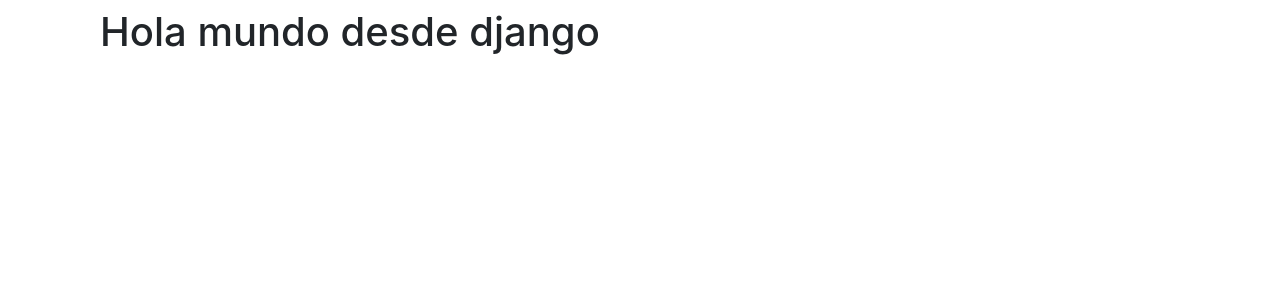
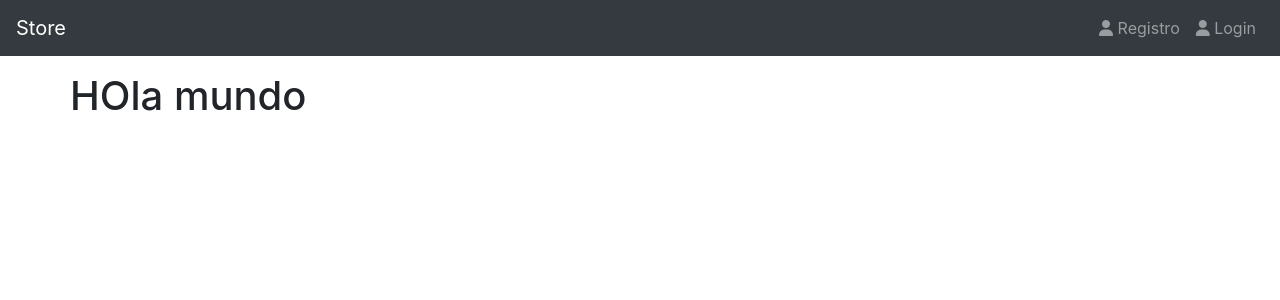
Before and after one commit to fedeaacevedo/store, a Django app: page / in a window 1280 px wide. Shown: the top 300 px of the page. Run offline with Django 4.2, Linux system fonts and the light colour scheme; some libraries are stand-ins or nearby versions.

Commit message:
Navbar & rutas

```diff
--- a/templates/base.html
+++ b/templates/base.html
@@ -28,7 +28,7 @@
 
   </body>
 
-
+  <script src="https://kit.fontawesome.com/224f9fb64e.js" crossorigin="anonymous"></script>
   <script src="https://code.jquery.com/jquery-3.3.1.slim.min.js" integrity="sha384-q8i/X+965DzO0rT7abK41JStQIAqVgRVzpbzo5smXKp4YfRvH+8abtTE1Pi6jizo" crossorigin="anonymous"></script>
   <script src="https://cdnjs.cloudflare.com/ajax/libs/popper.js/1.14.7/umd/popper.min.js" integrity="sha384-UO2eT0CpHqdSJQ6hJty5KVphtPhzWj9WO1clHTMGa3JDZwrnQq4sF86dIHNDz0W1" crossorigin="anonymous"></script>
   <script src="https://stackpath.bootstrapcdn.com/bootstrap/4.3.1/js/bootstrap.min.js" integrity="sha384-JjSmVgyd0p3pXB1rRibZUAYoIIy6OrQ6VrjIEaFf/nJGzIxFDsf4x0xIM+B07jRM" crossorigin="anonymous"></script>
--- a/templates/index.html
+++ b/templates/index.html
@@ -1,32 +1,8 @@
-<!DOCTYPE html>
-<html lang="en">
-<head>
-    <meta charset="UTF-8">
-    <meta http-equiv="X-UA-Compatible" content="IE=edge">
-    <meta name="viewport" content="width=device-width, initial-scale=1.0">
-    <title>Document</title>
-    <link rel="stylesheet" href="https://cdn.jsdelivr.net/npm/bootstrap@4.6.1/dist/css/bootstrap.min.css" integrity="sha384-zCbKRCUGaJDkqS1kPbPd7TveP5iyJE0EjAuZQTgFLD2ylzuqKfdKlfG/eSrtxUkn" crossorigin="anonymous"></head>
-<body>
-    <div class="container">
-
-       <div class="col">
-           <h1>{{ message }}</h1>
-           <h1>Hola mundo desde django</h1>
-       </div>
+{% extends 'base.html' %}
 
 
-    </div>
+{% block content %}
 
+<h1>HOla mundo</h1>
 
-
-
-
-
-
-
-
-
-    <script src="https://cdn.jsdelivr.net/npm/jquery@3.5.1/dist/jquery.slim.min.js" integrity="sha384-DfXdz2htPH0lsSSs5nCTpuj/zy4C+OGpamoFVy38MVBnE+IbbVYUew+OrCXaRkfj" crossorigin="anonymous"></script>
-    <script src="https://cdn.jsdelivr.net/npm/bootstrap@4.6.1/dist/js/bootstrap.bundle.min.js" integrity="sha384-fQybjgWLrvvRgtW6bFlB7jaZrFsaBXjsOMm/tB9LTS58ONXgqbR9W8oWht/amnpF" crossorigin="anonymous"></script>
-</body>
-</html>
+{% endblock %}
--- a/templates/navbar.html
+++ b/templates/navbar.html
@@ -1,7 +1,43 @@
+{% url 'login' as login %}
+{% url 'register' as register %}
+{% url 'logout' as logout %}
+
 <div class="navbar navbar-expand-md bg-dark navbar-dark">
     <a href="#" class="navbar-brand">Store</a>
 
-    <button class="navbar-toogler navbar-toogler-rigth" data-toggle="collapse" data-target="#navb">
-        <span class="navbar-toogle-icon"></span>
+    <button type="button" name="button" class="navbar-toggler navbar-toggler-right" data-toggle="collapse"
+        data-target="#navb">
+        <span class="navbar-toggler-icon"></span>
     </button>
+
+    <div id="navbar" class="navbar-collapse collapse hide">
+
+        <ul class="nav navbar-nav ml-auto">
+
+            {% if user.is_authenticated %}
+
+            <li class="navbar-item {% if requests.path == logout %}active{% endif %}">
+                <a href="{{ logout }}" class="nav-link">
+                    <span class="fas fa-sign-in-alt"></span>
+                    Logout</a>
+            </li>
+
+            {% else %}
+
+            <li class="navbar-item {% if requests.path == register %}active{% endif %}">
+                <a href="{{ register }}" class="nav-link">
+                    <span class="fas fa-user"></span>
+                    Registro</a>
+            </li>
+
+            <li class="navbar-item {% if requests.path == login %}active{% endif %}">
+                <a href="{{ login }}" class="nav-link">
+                    <span class="fas fa-user"></span>
+                    Login</a>
+            </li>
+
+            {% endif %}
+        </ul>
+
+    </div>
 </div>
```
Also changed, not shown: db.sqlite3.
